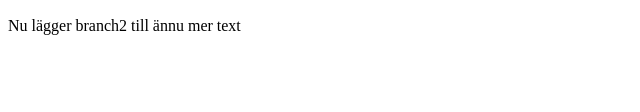
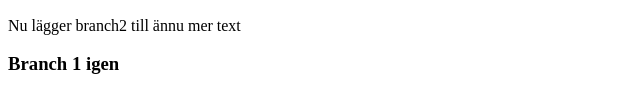
Before and after one commit to SolveigBeen/Branch-test-sol1, a plain HTML site: page index.html in a window 1280 px wide. Shown: the part 182-294 px from the top of the page, without its empty margins (0-640 px from the left). Drawn offline with Linux system fonts and the light colour scheme.

Commit message:
h3 + merged från br2

```diff
--- a/index.html
+++ b/index.html
@@ -11,5 +11,6 @@
     <p>Nu lägger branch2 till mer text</p>
     <h2>Branch 1</h2>
     <p>Nu lägger branch2 till ännu mer text</p>
+    <h3>Branch 1 igen</h3>
   </body>
 </html>
```
